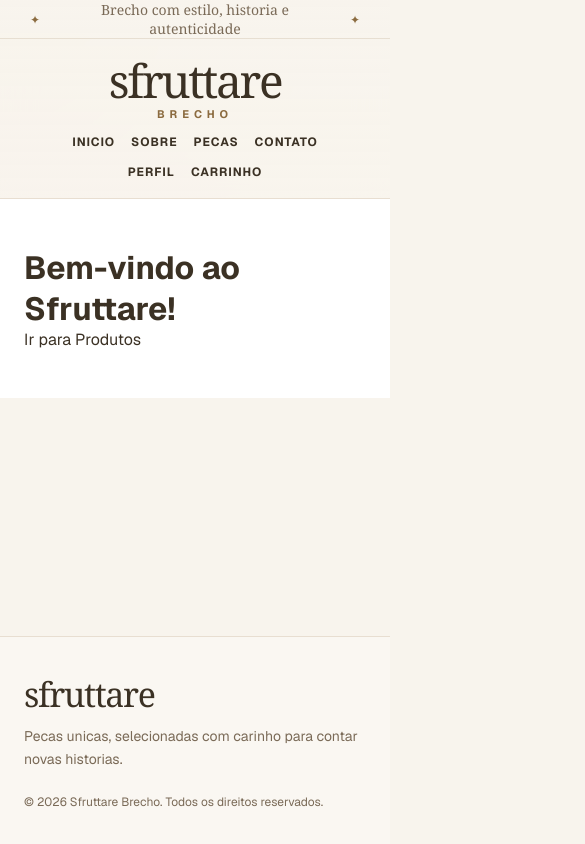
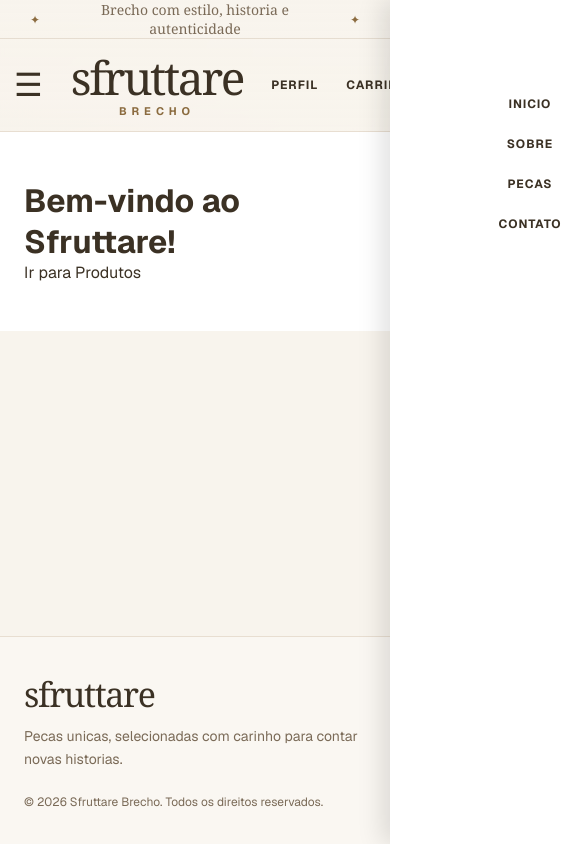
Before and after one commit to ParisiGP/sfruttare, a Next.js app: page / in a window 390 px wide. Shown: the top 844 px of the page, 585 px wide, since content can reach past the window. Built offline with nearby package versions, Linux system fonts and the light colour scheme.

Commit message:
feat: adiciona menu responsivo com botão para abrir/fechar no Header e AdminHeader

```diff
--- a/src/components/admin/ProdutoCard/ProdutoCard.tsx
+++ b/src/components/admin/ProdutoCard/ProdutoCard.tsx
@@ -107,7 +107,7 @@ export function ProdutoCard({
     const interval =
       setInterval(() => {
         proximaImagem();
-      }, 10000);
+      }, 30000);
 
     return () =>
       clearInterval(interval);
--- a/src/components/layout/AdminHeader/AdminHeader.module.css
+++ b/src/components/layout/AdminHeader/AdminHeader.module.css
@@ -24,11 +24,9 @@
   border-bottom: 1px solid var(--color-border);
 
   background:
-    linear-gradient(
-      180deg,
+    linear-gradient(180deg,
       rgba(248, 244, 237, 0.98),
-      rgba(248, 244, 237, 0.94)
-    );
+      rgba(248, 244, 237, 0.94));
 
   backdrop-filter: blur(16px);
   transition:
@@ -168,3 +166,58 @@
 
   color: white;
 }
+
+.menuButton {
+  display: none;
+
+  border: none;
+  background: transparent;
+
+  color: var(--color-text);
+
+  font-size: 32px;
+  line-height: 1;
+
+  cursor: pointer;
+}
+
+@media (max-width: 768px) {
+  .menuButton {
+    display: block;
+    z-index: 1001;
+  }
+
+  .nav {
+    position: fixed;
+
+    top: 0;
+    right: 0;
+
+    width: min(280px, 80vw);
+    height: 100vh;
+
+    padding: 96px 24px 32px;
+
+    display: flex;
+    flex-direction: column;
+    gap: 24px;
+
+    background: var(--color-surface);
+
+    box-shadow:
+      -8px 0 24px rgba(0, 0, 0, 0.12);
+
+    transform:
+      translateX(100%);
+
+    transition:
+      transform 240ms ease;
+
+    z-index: 1000;
+  }
+
+  .navOpen {
+    transform:
+      translateX(0);
+  }
+}
--- a/src/components/layout/Header/Header.module.css
+++ b/src/components/layout/Header/Header.module.css
@@ -121,23 +121,59 @@
   text-transform: uppercase;
 }
 
-@media (max-width: 860px) {
-  .inner {
-    min-height: 130px;
-    grid-template-columns: 1fr;
-    gap: 14px;
-    padding: 18px 0;
+.menuButton {
+  display: none;
+
+  border: none;
+  background: transparent;
+
+  color: var(--color-text);
+
+  font-size: 32px;
+  line-height: 1;
+
+  cursor: pointer;
+}
+
+@media (max-width: 768px) {
+  .menuButton {
+    display: block;
+    z-index: 1001;
   }
 
-  .brand {
-    grid-row: 1;
+  .nav {
+    position: fixed;
+
+    top: 0;
+    right: 0;
+
+    width: min(280px, 80vw);
+    height: 100vh;
+
+    padding: 96px 24px 32px;
+
+    display: flex;
+    flex-direction: column;
+    gap: 24px;
+
+    background: var(--color-surface);
+
+    box-shadow:
+      -8px 0 24px
+      rgba(0, 0, 0, 0.12);
+
+    transform:
+      translateX(100%);
+
+    transition:
+      transform 240ms ease;
+
+    z-index: 1000;
   }
 
-  .nav,
-  .actions {
-    justify-content: center;
-    flex-wrap: wrap;
-    gap: 16px;
+  .navOpen {
+    transform:
+      translateX(0);
   }
 }
 
--- a/src/components/layout/Header/Header.tsx
+++ b/src/components/layout/Header/Header.tsx
@@ -31,6 +31,9 @@ export function Header() {
 
   const [visible, setVisible] =
     useState(true);
+
+  const [menuAberto, setMenuAberto] =
+    useState(false);
 
   useEffect(() => {
     let lastScrollY =
@@ -73,8 +76,7 @@ export function Header() {
 
   return (
     <header
-  className={`${styles.header} ${
-    visible
+      className={`${styles.header} ${visible
           ? styles.visible
           : styles.hidden
         }`}
@@ -84,9 +86,25 @@ export function Header() {
       </div>
 
       <div className={styles.inner}>
+
+        <button
+        type="button"
+        className={styles.menuButton}
+        onClick={() =>
+          setMenuAberto(
+            (aberto) => !aberto
+          )
+        }
+        aria-label="Abrir menu"
+      >
+        {menuAberto ? "✕" : "☰"}
+      </button>
         <nav
-          className={styles.nav}
-          aria-label="Navegacao principal"
+  className={`${styles.nav} ${
+    menuAberto
+      ? styles.navOpen
+      : ""
+  }`}
 >
           {navItems.map((item) => (
             <Link
```
Also changed, not shown: src/components/layout/AdminHeader/AdminHeader.tsx (+54 -17 lines). Lines whose indentation alone changed are shown as unchanged.
